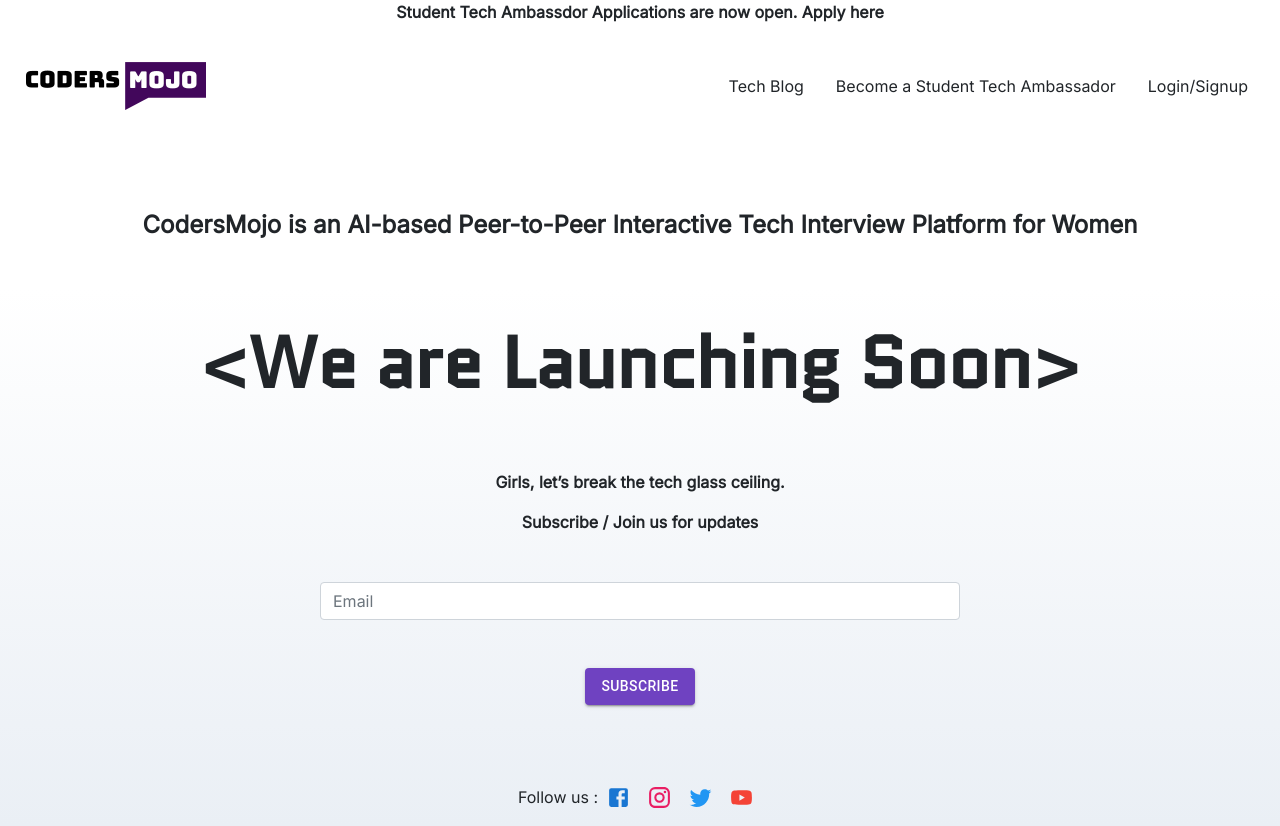
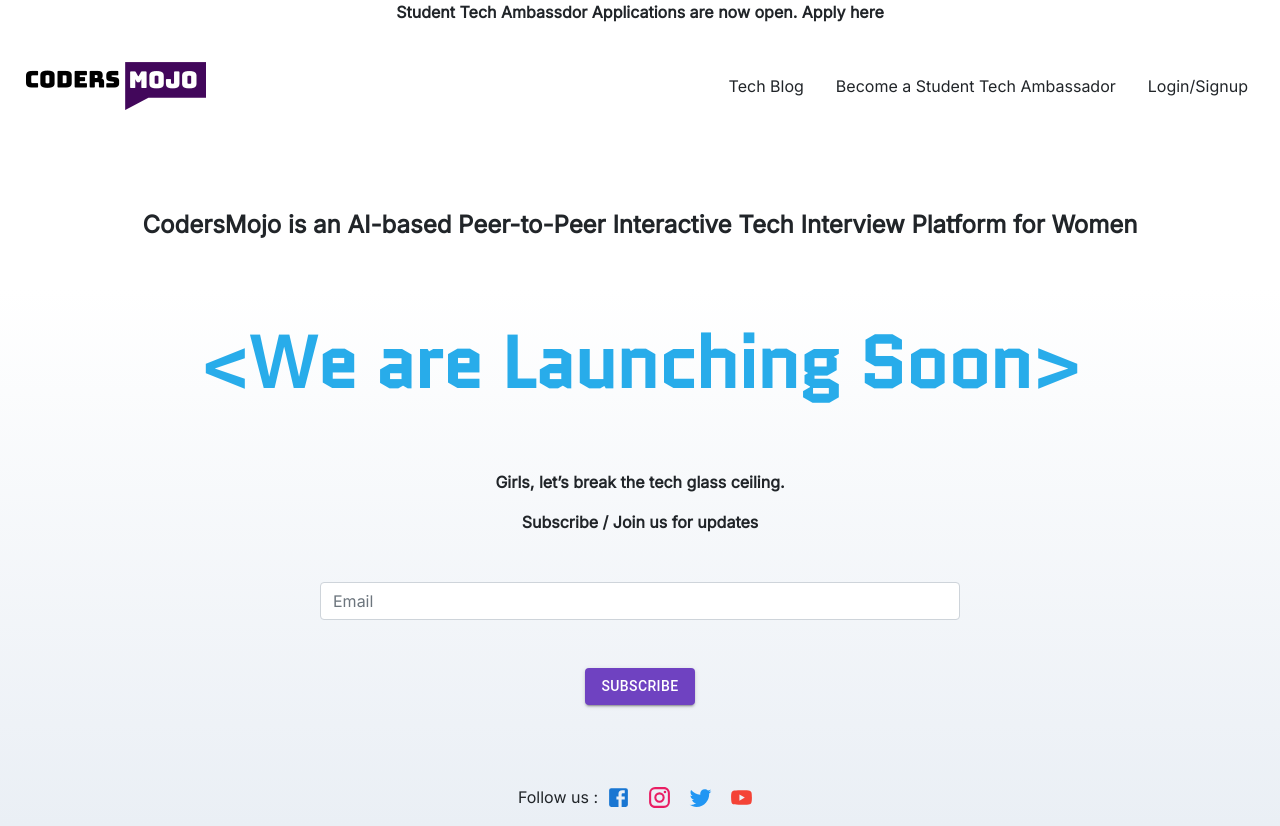
Before and after one commit to yeukfei02/codersMojoFrontend, a Next.js app: page / in a window 1280 px wide. Built offline with nearby package versions, Linux system fonts and the light colour scheme; no server answers.

Commit message:
style: 💄 fix color

```diff
--- a/components/customDrawer/CustomDrawer.tsx
+++ b/components/customDrawer/CustomDrawer.tsx
@@ -21,7 +21,7 @@ import MenuIcon from '@material-ui/icons/Menu';
 import Toolbar from '@material-ui/core/Toolbar';
 import Typography from '@material-ui/core/Typography';
 import Avatar from '@material-ui/core/Avatar';
-import { pink } from '@material-ui/core/colors';
+import { purple } from '@material-ui/core/colors';
 import MenuItem from '@material-ui/core/MenuItem';
 import Menu from '@material-ui/core/Menu';
 import { makeStyles, useTheme, Theme, createStyles } from '@material-ui/core/styles';
@@ -80,9 +80,9 @@ const useStyles = makeStyles((theme: Theme) =>
     title: {
       flexGrow: 1,
     },
-    pink: {
-      color: theme.palette.getContrastText(pink[500]),
-      backgroundColor: pink[500],
+    purple: {
+      color: theme.palette.getContrastText(purple[500]),
+      backgroundColor: purple[500],
     },
   }),
 );
@@ -335,7 +335,7 @@ function CustomDrawer(props: Props): JSX.Element {
             </Typography>
 
             <Avatar
-              className={`${classes.pink} pointer`}
+              className={`${classes.purple} pointer`}
               aria-controls="menu-appbar"
               aria-haspopup="true"
               onClick={handleMenu}
--- a/components/landingPage/LandingPage.tsx
+++ b/components/landingPage/LandingPage.tsx
@@ -140,7 +140,9 @@ function LandingPage(): JSX.Element {
       </div>
 
       <div style={{ margin: '4em auto' }}>
-        <h1 className="text-center font-weight-bold quantico display-3">{weAreLaunchingSoonText}</h1>
+        <h1 className="text-center font-weight-bold quantico display-3" style={{ color: '#28ACEA' }}>
+          {weAreLaunchingSoonText}
+        </h1>
       </div>
 
       <div className="text-center font-weight-bold" style={{ margin: '1em auto' }}>
```
